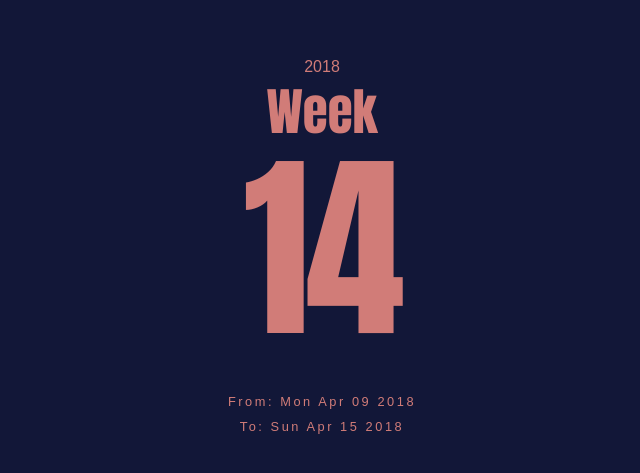
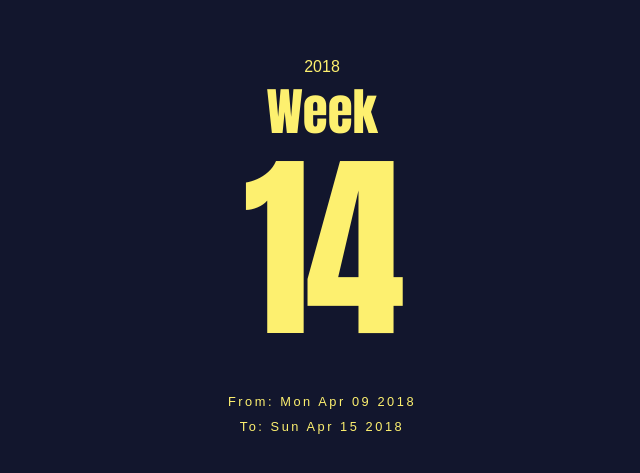
Before and after one commit to Avelar/week-number, a plain HTML site: page index.html in a window 1280 px wide. Shown: the part 149-622 px from the top of the page, without its empty margins (318-958 px from the left). Drawn offline with Linux system fonts and the light colour scheme.

Commit message:
improve icon and WebApp colors

```diff
--- a/css/application.css
+++ b/css/application.css
@@ -4,13 +4,13 @@ html, body, h1, h2, p {
 }
 
 html {
-  background: #D17C78;
+  background: #FDF06F;
   width: 100%;
   height: 100%;
 }
 body {
-  background: #121738;
-  color: #D17C78;
+  background: #12162D;
+  color: #FDF06F;
   font-family: arial, sans-serif;
   width: 100%;
   height: 100%;
--- a/index.html
+++ b/index.html
@@ -4,13 +4,13 @@
     <meta charset="utf-8">
     <meta name="viewport" content="width=device-width, initial-scale=1">
     <title>Week Number</title>
-    <meta name="description" content="Week Number WebApp">
+    <meta name="description" content="This is a WebApp. It's shows the week number. By Avelar Fortunato">
     <link rel='canonical' href='https://avelarfortunato.com/week-number/'>
 
     <!-- Add to homescreen for Chrome on Android -->
     <meta name="mobile-web-app-capable" content="yes">
     <link rel="icon" sizes="192x192" href="img/icon.png">
-    <meta name="theme-color" content="#121738">
+    <meta name="theme-color" content="#12162D">
 
     <!-- Add to homescreen for Safari on iOS -->
     <meta name="apple-mobile-web-app-capable" content="yes">
@@ -20,7 +20,7 @@
 
     <!-- Tile icon for Win8 (144x144 + tile color) -->
     <meta name="msapplication-TileImage" content="img/icon.png">
-    <meta name="msapplication-TileColor" content="#121738">
+    <meta name="msapplication-TileColor" content="#12162D">
 
     <link rel="stylesheet" href="css/application.css">
 
```
Also changed, not shown: service-worker.js (+4 -7 lines), img/icon.png, img/week-number-pwa.jpg, 1 other file.
